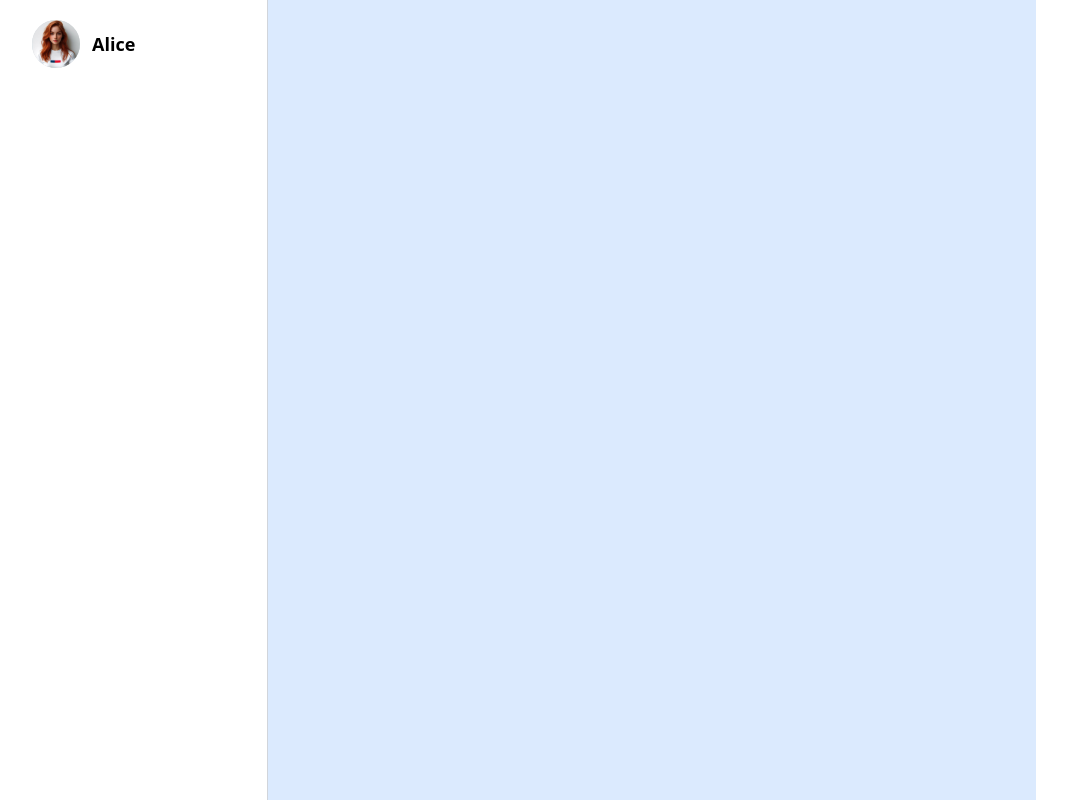
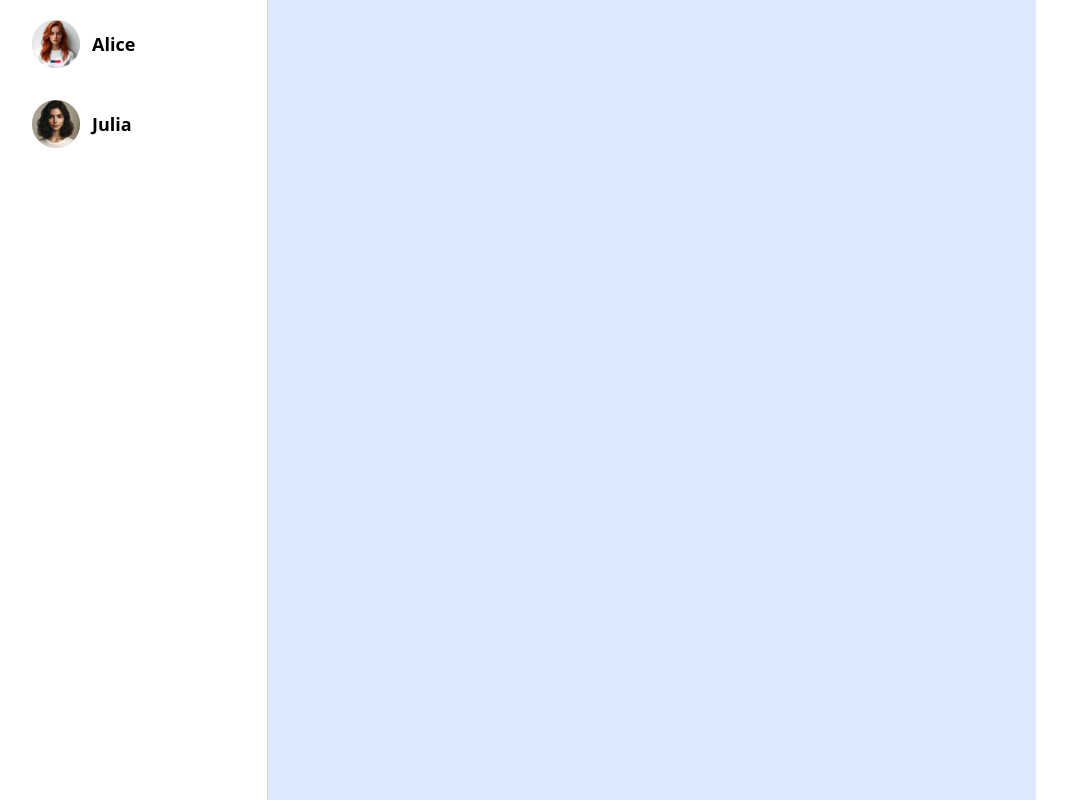
Before and after one commit to alygee/ts-dev-searchinform, a Vue app: page / in a window 1280 px wide. Shown: the whole page, without its empty margins (116-1183 px from the left). Built offline with nearby package versions, Linux system fonts and the light colour scheme.

Commit message:
create user list item component

```diff
--- a/src/components/UserList.vue
+++ b/src/components/UserList.vue
@@ -1,13 +1,18 @@
+<script setup lang="ts">
+import { ref } from 'vue'
+import UserListItem from './UserListItem.vue'
+
+const users = ref([
+  { avatar: '../assets/images/user-1.jpg', name: 'Alice' },
+  { avatar: '../assets/images/user-2.jpg', name: 'Julia' }
+])
+</script>
+
 <template>
   <div class="w-1/4 bg-white border-r border-gray-300">
     <div class="overflow-y-auto h-screen p-3 mb-9 pb-20">
-      <div class="flex items-center mb-4 cursor-pointer hover:bg-gray-100 p-2 rounded-md">
-        <div class="w-12 h-12 bg-gray-300 rounded-full mr-3">
-          <img src="@/assets/images/user-1.jpg" alt="User Avatar" class="w-12 h-12 rounded-full" />
-        </div>
-        <div class="flex-1">
-          <h2 class="text-lg font-semibold">Alice</h2>
-        </div>
+      <div v-for="user in users">
+        <UserListItem :avatar="user.avatar" :name="user.name" />
       </div>
     </div>
   </div>
--- /dev/null
+++ b/src/components/UserListItem.vue
@@ -0,0 +1,18 @@
+<script setup>
+const props = defineProps(['name', 'avatar'])
+
+function getImageUrl(name) {
+  return new URL(name, import.meta.url).href
+}
+</script>
+
+<template>
+  <div class="flex items-center mb-4 cursor-pointer hover:bg-gray-100 p-2 rounded-md">
+    <div class="w-12 h-12 bg-gray-300 rounded-full mr-3">
+      <img :src="getImageUrl(avatar)" :alt="name" class="w-12 h-12 rounded-full" />
+    </div>
+    <div class="flex-1">
+      <h2 class="text-lg font-semibold">{{ name }}</h2>
+    </div>
+  </div>
+</template>
```
